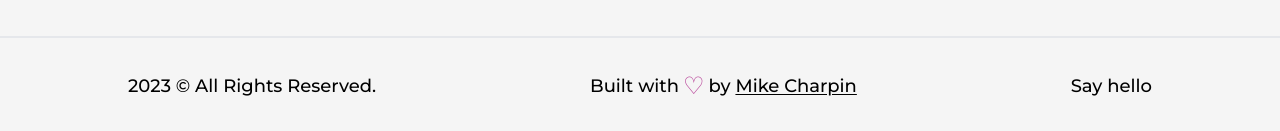
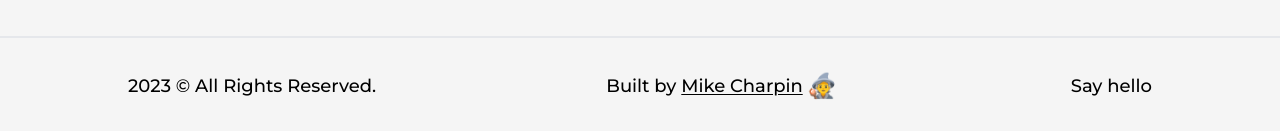
Before and after one commit to DeadChannelDice/nextJS-portfolio, a Next.js app: page / in a window 1280 px wide. Shown: the part 4822-4953 px from the top of the page. Built offline with nearby package versions, Linux system fonts and the light colour scheme.

Commit message:
Changes heart emoji to wizard.

```diff
--- a/src/components/Footer.js
+++ b/src/components/Footer.js
@@ -10,13 +10,15 @@ const Footer = () => {
         <Layout className='py-8 flex items-center justify-between lg:flex-col lg:py-6'>
             <span>{new Date().getFullYear()} &copy; All Rights Reserved.</span>
             <div className='flex items-center lg:py-2'>
-            Built with <span className='text-primary dark:text-primaryDark text-2xl px-1'>&#9825;</span>by&nbsp;
+            Built by&nbsp;
             <Link
               href="https://github.com/DeadChannelDice"
               target={"_blank"}
               className='underline underline-offset-2
             '> Mike Charpin</Link>
+            <span className='text-primary dark:text-primaryDark text-2xl px-1'>&#129497;</span>
             </div>
+
             <Link href="https://github.com/DeadChannelDice"> Say hello</Link>
         </Layout>
     </footer>
```
